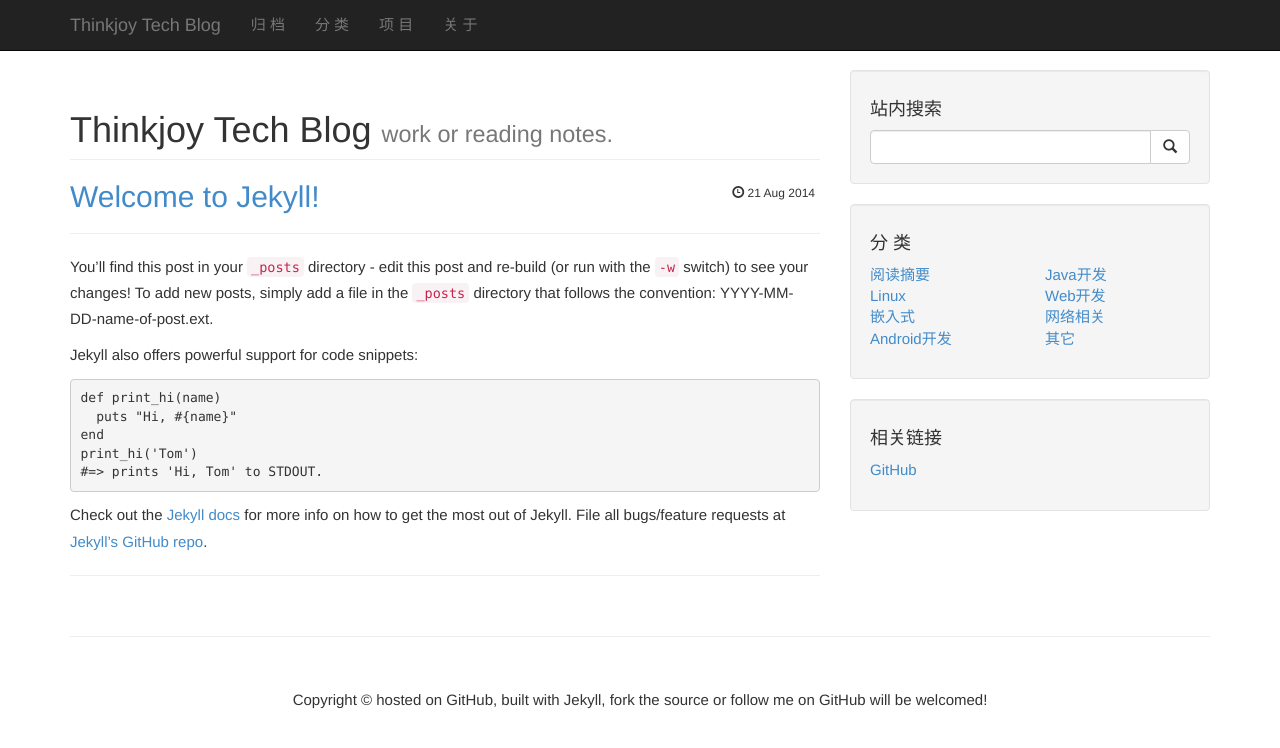
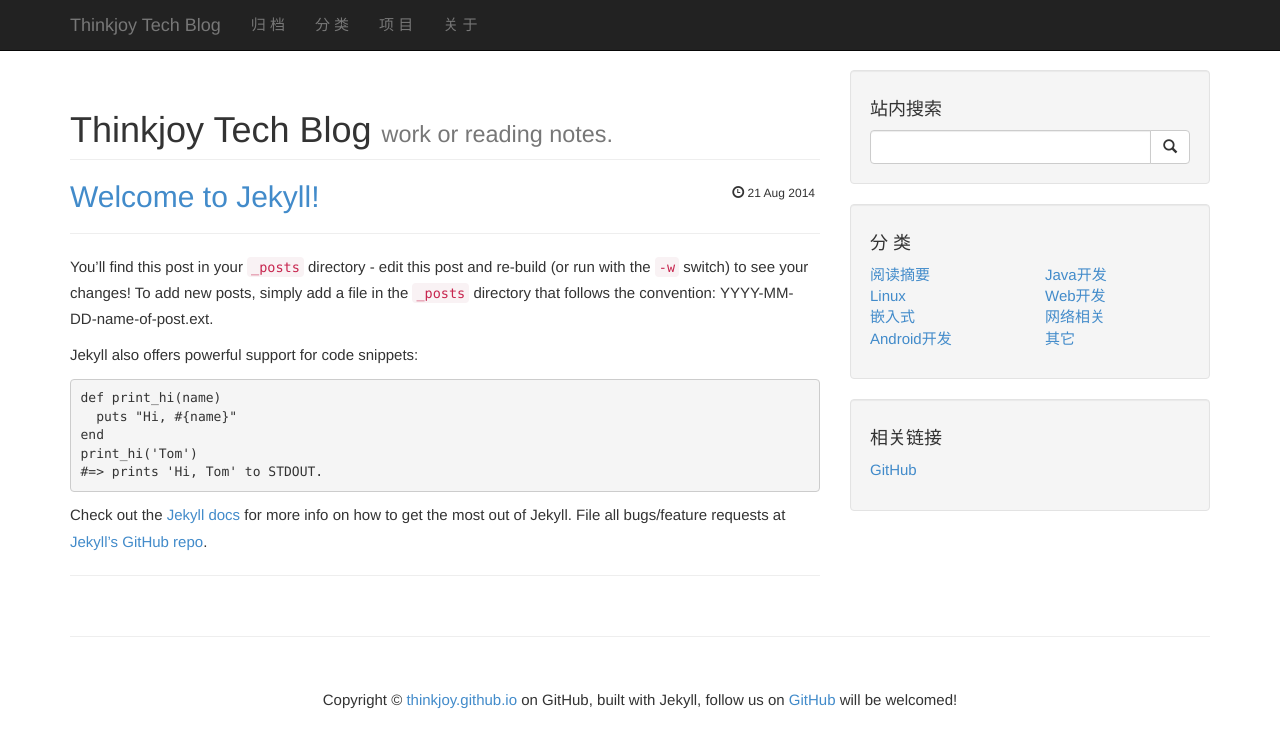
Before and after one commit to thinkjoy/thinkjoy.github.io, a Jekyll site: the page built from index.html, in a window 1280 px wide. Shown: the top 748 px of the page. Built offline with Jekyll 4.4.1, drawn with Linux system fonts in a browser that asks for light colours; the list of posts is cut into pages by our own code.

Commit message:
Add link in bottom

```diff
--- a/_layouts/default.html
+++ b/_layouts/default.html
@@ -186,7 +186,7 @@
         <div class="row">
           <div class="col-lg-12">
             <p align="center">
-              Copyright &copy;  hosted on GitHub, built with Jekyll, fork the source or follow me on GitHub will be welcomed!
+              Copyright &copy; <a href="http://thinkjoy.github.io/">thinkjoy.github.io</a> on GitHub, built with Jekyll, follow us on <a herf="https://github.com/thinkjoy">GitHub</a> will be welcomed!
 				<br/>
             </p>
           </div>
```
